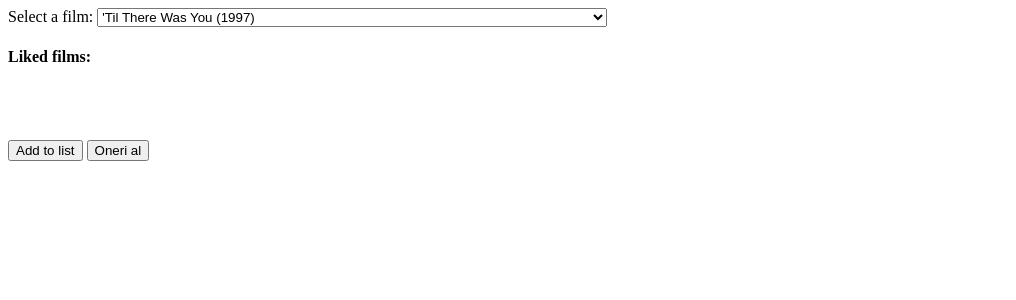
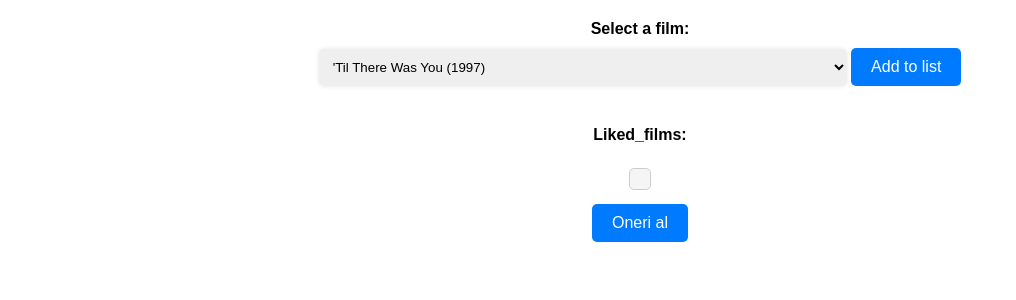
Before and after one commit to canklot/movie_recom_django, a Django app: page /filmler in a window 1280 px wide. Shown: the top 300 px of the page, without its empty margins (0-1016 px from the left). Run offline with Django 3.2, Linux system fonts and the light colour scheme.

Commit message:
some css

```diff
--- a/recom_app/templates/recom_app/home.html
+++ b/recom_app/templates/recom_app/home.html
@@ -1,16 +1,19 @@
-<form method="post">
+<div>
   {% csrf_token %}
   <label>Select a film:</label>
+  <cont>
+    {{ form.film_selector }}
+    <button onclick="addFilmToList()">Add to list</button>
+  </cont>
 
-  {{ form.film_selector }}
-
-  <h4>Liked films:</h4>
-  <pre id="liked_list"></pre>
-  <br /><br />
-</form>
-
-<button onclick="addFilmToList()">Add to list</button>
-<button onclick="oneriAl()" id="oneriAlButton">Oneri al</button>
+  <box>
+    <div>
+      <label>Liked_films:</label>
+      <pre id="liked_list"></pre>
+    </div>
+    <button onclick="oneriAl()" id="oneriAlButton">Oneri al</button>
+  </box>
+</div>
 
 <script>
   var filmList = [];
@@ -33,3 +36,60 @@
     paragraph.textContent += film + "\n";
   }
 </script>
+
+<style>
+  div {
+    display: flex;
+    flex-direction: column;
+    align-items: center;
+    margin-top: 20px;
+    font-family: Arial, sans-serif;
+  }
+  cont {
+    display: inline-block;
+  }
+  box {
+    display: inline-block;
+  }
+
+  label {
+    font-weight: bold;
+    margin-bottom: 10px;
+  }
+
+  select {
+    padding: 10px;
+    border-radius: 5px;
+    border: none;
+    box-shadow: 0 0 5px rgba(0, 0, 0, 0.1);
+    margin-bottom: 20px;
+  }
+
+  h4 {
+    font-size: 20px;
+  }
+
+  pre {
+    background-color: #f5f5f5;
+    padding: 10px;
+    border-radius: 5px;
+    border: 1px solid #ccc;
+    font-size: 14px;
+    max-height: 100px;
+    overflow-y: auto;
+  }
+
+  button {
+    background-color: #007bff;
+    color: #fff;
+    padding: 10px 20px;
+    border: none;
+    border-radius: 5px;
+    cursor: pointer;
+    font-size: 16px;
+  }
+
+  button:hover {
+    background-color: #0069d9;
+  }
+</style>
--- a/recom_app/views.py
+++ b/recom_app/views.py
@@ -45,9 +45,8 @@ def onerial(request):
 
 
 def filmler(request):
-    if request.method != 'POST':
-        form = TextForm()
-        return render(request, 'recom_app/home.html', {'form': form})
+    form = TextForm()
+    return render(request, 'recom_app/home.html', {'form': form})
 
 def printLikes(request):
     filmList = request.GET.get('filmList', '')
```
